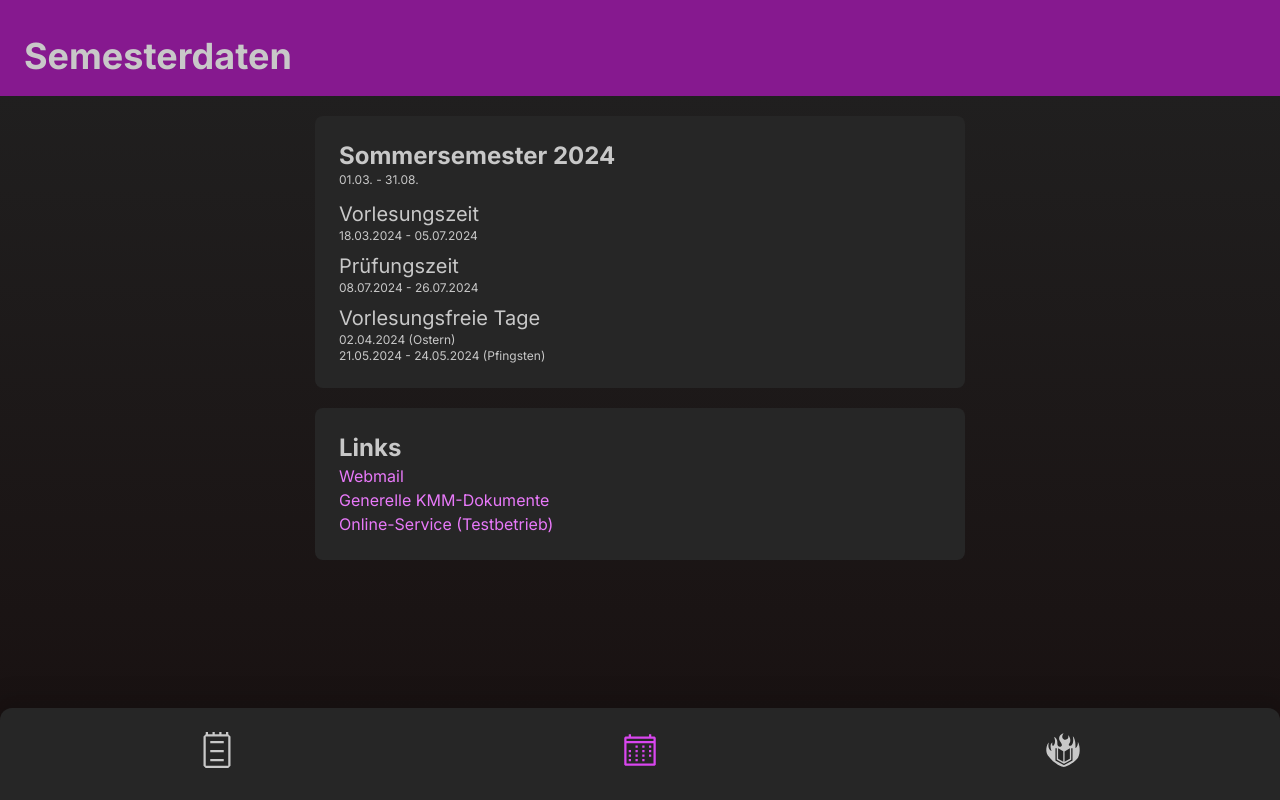
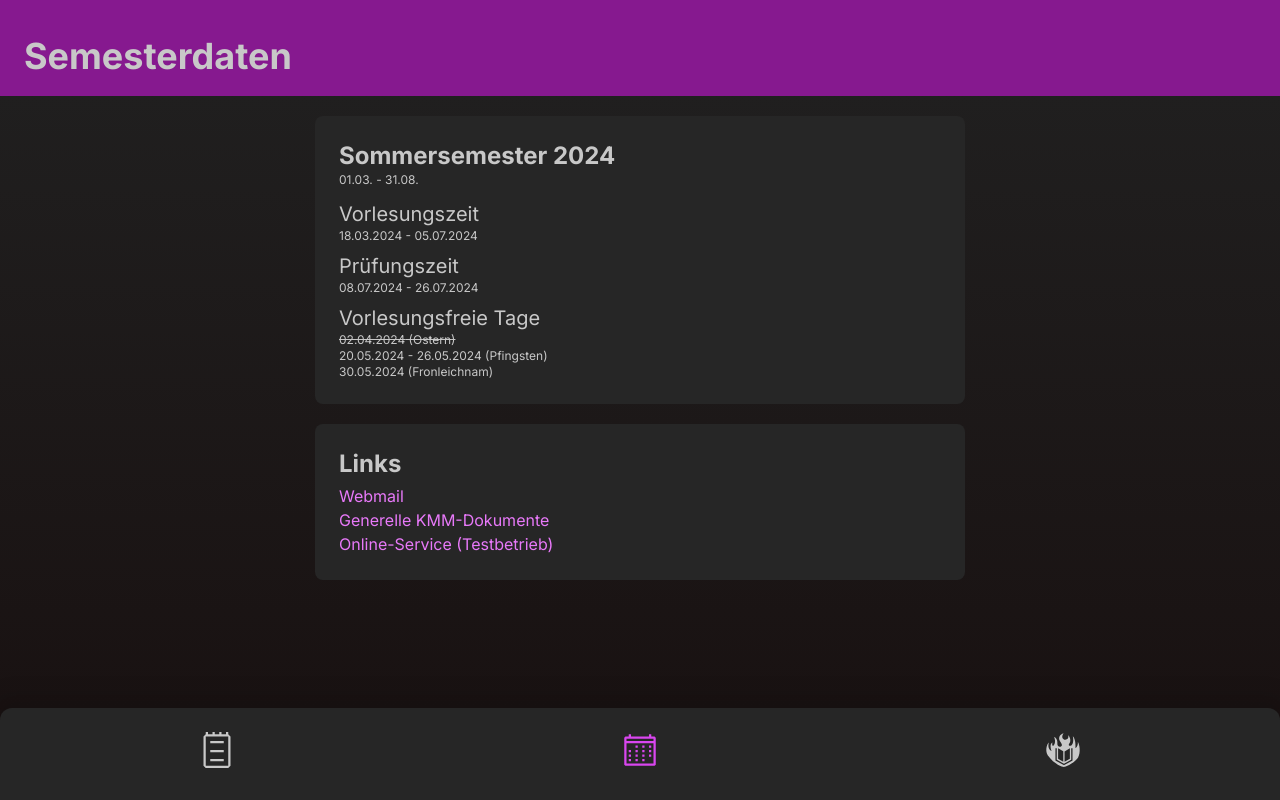
Before and after one commit to jmjules/KMM-Helper, a Next.js app: page /semesterdaten in a window 1280 px wide. Built offline with nearby package versions, Linux system fonts and the light colour scheme.

Commit message:
updated semesterdata

```diff
--- a/src/app/semesterdaten/data.json
+++ b/src/app/semesterdaten/data.json
@@ -8,10 +8,10 @@
     "endOfClasses": "05.07.2024",
     "vacationDays": [
                       {"date": "02.04.2024", "reason": "Ostern"},
-                      {"date": "21.05.2024", "reason": "Pfingsten"},
-                      {"date": "22.05.2024", "reason": "Pfingsten"},
-                      {"date": "23.05.2024", "reason": "Pfingsten"},
-                      {"date": "24.05.2024", "reason": "Pfingsten"}
+                      {"date": "20.05.2024", "reason": "Pfingsten"},
+                      {"date": "26.05.2024", "reason": "Pfingsten"},
+                      {"date": "30.05.2024", "reason": "Fronleichnam"}
+
                     ],
     "startOfExams": "08.07.2024",
     "endOfExams": "26.07.2024",
--- a/src/app/semesterdaten/page.tsx
+++ b/src/app/semesterdaten/page.tsx
@@ -25,12 +25,13 @@ export default async function SemesterData () {
           <p className="text-xs"> {semester.startOfExams} - {semester.endOfExams} </p>
 
           <h2 className="text-xl mt-2">Vorlesungsfreie Tage</h2>
-          <p className="text-xs"> {semester.vacationDays[0].date} ({semester.vacationDays[0].reason}) </p>
-          <p className="text-xs"> {semester.vacationDays[1].date} - {semester.vacationDays[4].date} ({semester.vacationDays[1].reason}) </p>
+          <p className="text-xs line-through"> {semester.vacationDays[0].date} ({semester.vacationDays[0].reason}) </p>
+          <p className="text-xs"> {semester.vacationDays[1].date} - {semester.vacationDays[2].date} ({semester.vacationDays[1].reason}) </p>
+          <p className="text-xs"> {semester.vacationDays[3].date} ({semester.vacationDays[3].reason}) </p>
         </div>
 
         <div className="m-5 p-6 rounded-lg bg-neutral-800">
-          <h2 className="text-2xl font-bold">Links</h2>
+          <h2 className="text-2xl pb-1 font-bold">Links</h2>
           {
             data.links.map((link, linkIndex)=>(
               <p key={linkIndex}>
```
Also changed, not shown: src/app/exams/page.tsx (renamed from src/app/(exams)/page.tsx).
